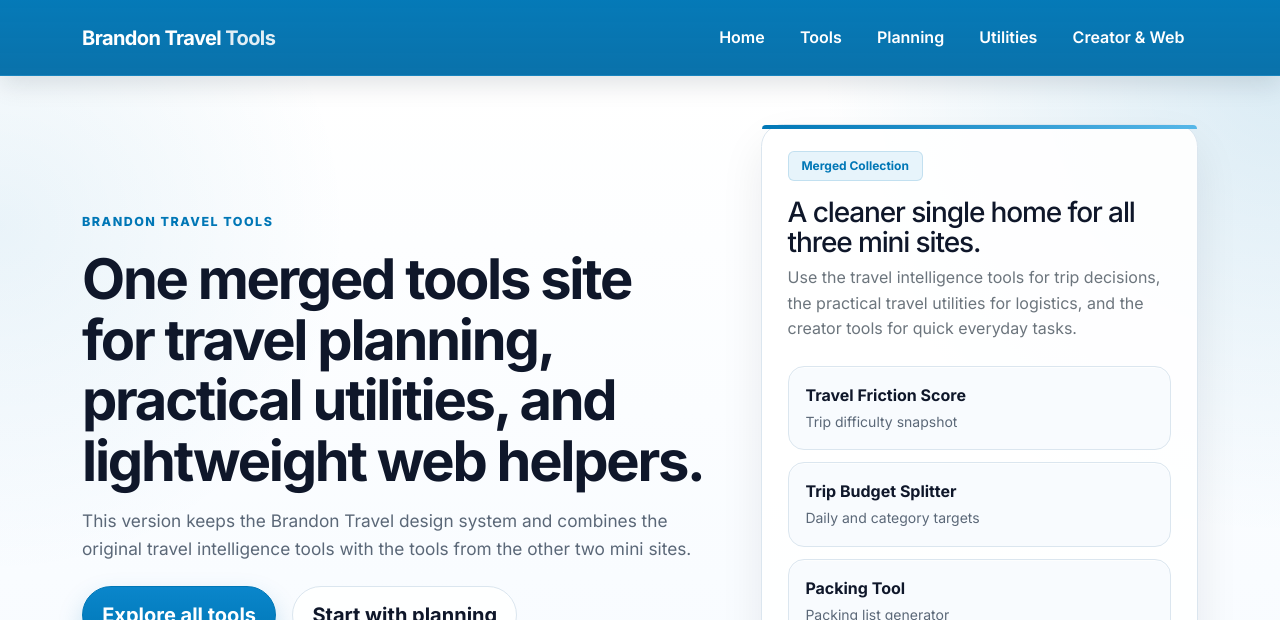
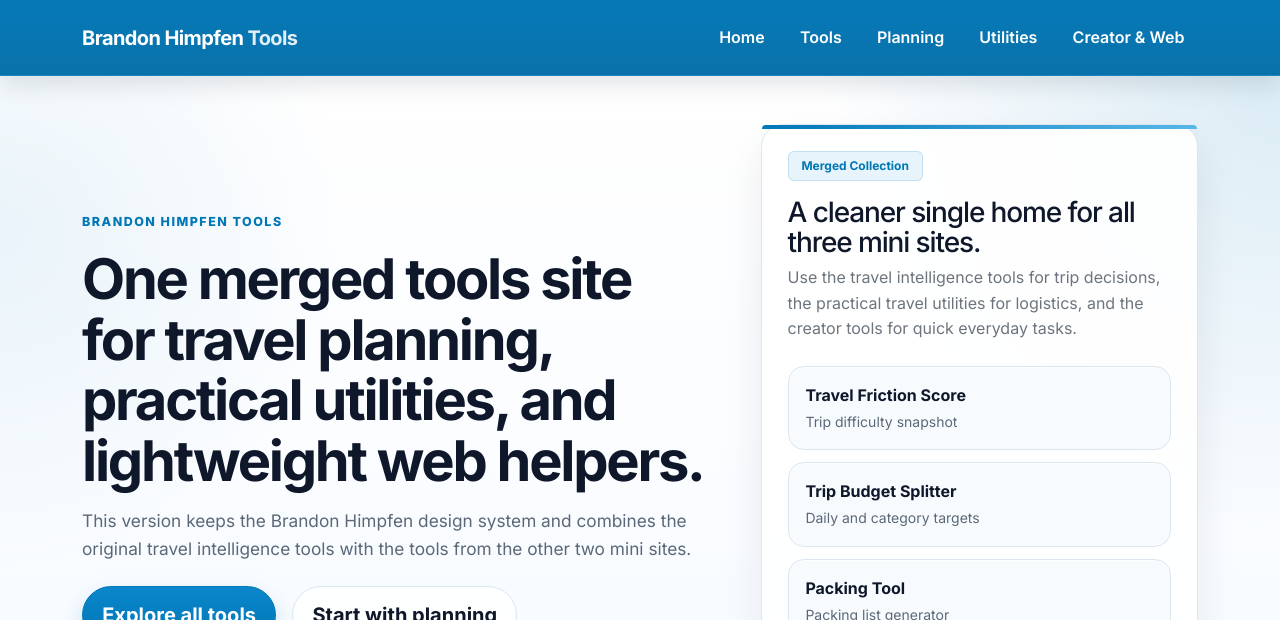
Before and after one commit to brandonhimpfen/tools, a Jekyll site: the page built from index.md, in a window 1280 px wide and 900 px high. Shown: the top 620 px of the window. Built offline with Jekyll 4.4.1, drawn with Linux system fonts in a browser that asks for light colours; some of the changed text lies outside the part shown.

Commit message:
Change Brandon Travel to Brandon Himpfen.

```diff
--- a/_config.yml
+++ b/_config.yml
@@ -1,5 +1,5 @@
-title: Brandon Travel Tools
-description: Merged Brandon Travel tools site with travel intelligence calculators, travel utilities, and lightweight creator tools.
+title: Brandon Himpfen Tools
+description: Brandon Himpfen tools site with travel intelligence calculators, travel utilities, and lightweight creator tools.
 baseurl: ""
 url: ""
 markdown: kramdown
--- a/_layouts/default.html
+++ b/_layouts/default.html
@@ -25,7 +25,7 @@
   <header class="site-header border-bottom sticky-top">
     <nav class="navbar navbar-expand-lg py-3">
       <div class="container">
-        <a class="navbar-brand fw-bold" href="{{ '/' | relative_url }}">Brandon Travel <span>Tools</span></a>
+        <a class="navbar-brand fw-bold" href="{{ '/' | relative_url }}">Brandon Himpfen <span>Tools</span></a>
         <button class="navbar-toggler" type="button" data-bs-toggle="collapse" data-bs-target="#mainNav" aria-controls="mainNav" aria-expanded="false" aria-label="Toggle navigation">
           <span class="navbar-toggler-icon"></span>
         </button>
@@ -51,8 +51,8 @@
     <div class="container">
       <div class="row g-4">
         <div class="col-lg-4">
-          <h2 class="h5 mb-3">Brandon Travel Tools</h2>
-          <p class="text-secondary mb-0">Travel intelligence tools, practical travel calculators, and lightweight utilities in one merged Brandon Travel tools site.</p>
+          <h2 class="h5 mb-3">Brandon Himpfen Tools</h2>
+          <p class="text-secondary mb-0">Travel intelligence tools, practical travel calculators, and lightweight utilities in one merged Brandon Himpfen tools site.</p>
         </div>
         <div class="col-6 col-lg-2">
           <h3 class="h6 text-uppercase footer-heading">Planning</h3>
--- a/index.md
+++ b/index.md
@@ -1,16 +1,16 @@
 ---
 layout: default
 title: Home
-description: Brandon Travel Tools is a merged tools site with travel intelligence calculators, packing and planning utilities, and lightweight creator tools.
+description: Brandon Himpfen Tools is a merged tools site with travel intelligence calculators, packing and planning utilities, and lightweight creator tools.
 ---
 
 <section class="hero-section py-5 py-lg-6">
   <div class="container position-relative">
     <div class="row align-items-center g-4 g-xl-5">
       <div class="col-lg-7">
-        <span class="eyebrow">Brandon Travel Tools</span>
+        <span class="eyebrow">Brandon Himpfen Tools</span>
         <h1 class="display-4 fw-bold mt-3 mb-3">One merged tools site for travel planning, practical utilities, and lightweight web helpers.</h1>
-        <p class="hero-copy mb-4">This version keeps the Brandon Travel design system and combines the original travel intelligence tools with the tools from the other two mini sites.</p>
+        <p class="hero-copy mb-4">This version keeps the Brandon Himpfen design system and combines the original travel intelligence tools with the tools from the other two mini sites.</p>
         <div class="d-flex flex-wrap gap-3">
           <a class="btn btn-brand btn-lg" href="#all-tools">Explore all tools</a>
           <a class="btn btn-soft btn-lg" href="#planning-tools">Start with planning</a>
```
